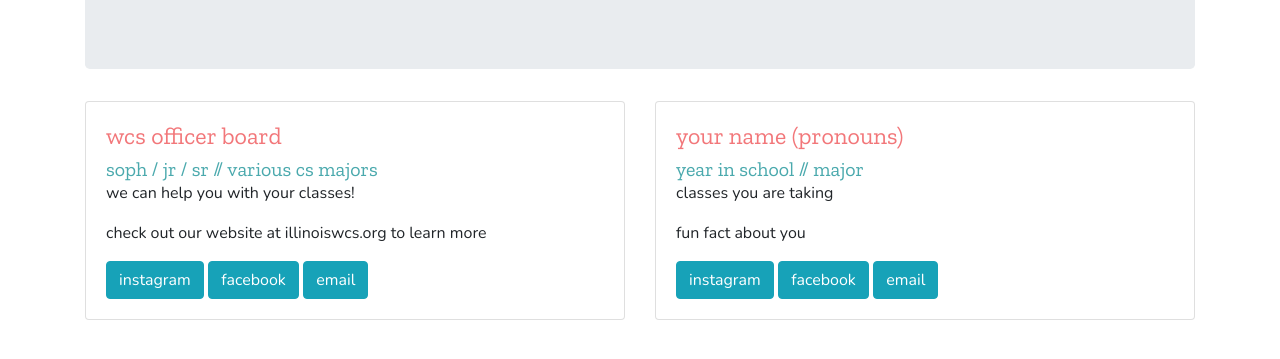
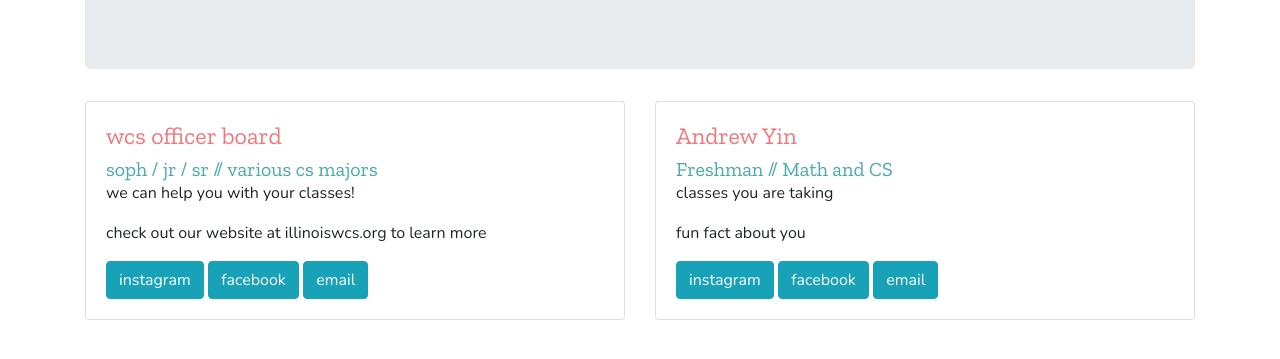
Before and after one commit to zjy-mandy/git-gud, a plain HTML site: page index.html in a window 1280 px wide. Shown: the part 203-562 px from the top of the page. Drawn offline with nearby package versions, Linux system fonts and the light colour scheme.

Commit message:
Added basic information to the card

```diff
--- a/index.html
+++ b/index.html
@@ -37,8 +37,8 @@
 			<div class="card">
 				<div class="card-body">
 					<!-- start editing here -->
-					<h4 class="card-title">your name (pronouns) <!-- TODO: edit this --></h4>
-					<h5 class="card-subtitle">year in school // major <!-- TODO: edit this --></h5>
+					<h4 class="card-title">Andrew Yin</h4>
+					<h5 class="card-subtitle">Freshman // Math and CS</h5>
 					<p class="card-text">classes you are taking <!-- TODO: edit this --></p>
 					<p class="card-text">fun fact about you <!-- TODO: edit this --></p>
 					<!-- TODO: edit this --> <a href="https://www.instagram.com/YOUR USERNAME HERE" target="_blank" class="btn btn-info">instagram</a>
```
